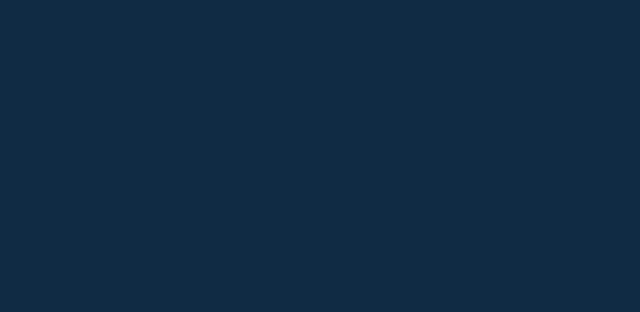
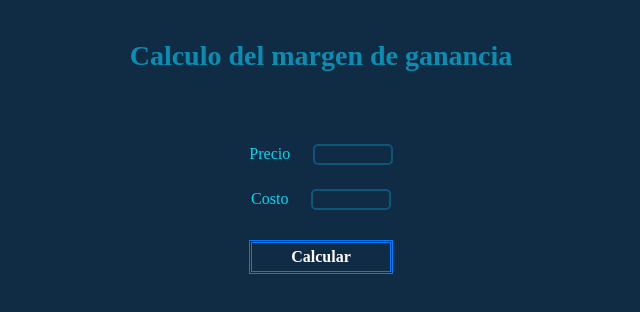
Before and after one commit to drestharx/finance-calculator, a plain HTML site: page earning-percent/earning.html in a window 1280 px wide. Shown: the whole page, without its empty margins (319-959 px from the left). Drawn offline with Linux system fonts and the light colour scheme; files that its build step writes are made by us from their sources; a web font is replaced by a local one.

Commit message:
Concluida la seccion de calculo porcentaje

```diff
--- a/earning-percent/earning.html
+++ b/earning-percent/earning.html
@@ -1,16 +1,38 @@
 <!DOCTYPE html>
-<html lang="en">
+<html lang="es">
 <head>
     <meta charset="UTF-8">
     <meta http-equiv="X-UA-Compatible" content="IE=edge">
     <meta name="viewport" content="width=device-width, initial-scale=1.0">
-    <link rel="stylesheet" href="./styles/style.css">
+    <link rel="stylesheet" href="../styles/earning.css">
     <link rel="preconnect" href="https://fonts.googleapis.com">
     <link rel="preconnect" href="https://fonts.gstatic.com" crossorigin>
+    <link href="https://fonts.googleapis.com/css2?family=Sansita:wght@400;700&display=swap" rel="stylesheet">
     <title>Porcentaje de Ganancias</title>
-    <link rel="stylesheet" href="../styles/earning.css">
 </head>
 <body>
+    <header>
+        <h1>Calculo del margen de ganancia</h1>
+    </header>
+    <main>
 
+        <form class="inputs-container">
+            <div class="price-container">
+                <label class="tags" for="price">Precio</label>
+                <input id="price" type="number">
+            </div>
+
+            <div class="cost-container">
+                <label class="tags" for="cost">Costo</label>
+                <input id="cost" type="number">
+            </div>
+
+            <button class="btn">Calcular</button>
+        </form>
+
+        <p class="p-resultado"></p>
+    </main>
+
+    <script src="./earning.js"></script>
 </body>
 </html>
--- /dev/null
+++ b/earning-percent/earning.js
@@ -0,0 +1,36 @@
+const price = document.querySelector('#price');
+const cost = document.querySelector('#cost');
+const btn = document.querySelector('.btn');
+const resultado = document.querySelector('.resultado');
+const pResultado = document.querySelector('.p-resultado');
+
+//funcion calculos de procentaje
+function calcEarnPercent(event) {
+    event.preventDefault();
+
+    if(!price.value && !cost.value) {
+        pResultado.innerText = 'Ingresa el precio y el costo';
+    } else if(!price.value) {
+        pResultado.innerText = 'Ingresa el precio';
+    } else if(!cost.value){
+        pResultado.innerHTML = 'Ingresa el costo';
+    } else if(price.value && cost.value) {
+
+        const earning = price.value - cost.value;
+        const earnPercent = (earning / price.value) * 100;
+
+        if(earnPercent < 0) {
+            pResultado.innerText = 'Tienes una perdida de: ' + Math.abs(earnPercent.toFixed(2)) + '%';
+        } else if(earnPercent == 0) {
+            pResultado.innerText = 'No existe ganancia, ni perdida.';
+        } else {
+            pResultado.innerText = 'El porcentaje de ganancia es: ' + earnPercent.toFixed(2) + '%';
+        }
+
+    }
+
+
+}
+
+
+btn.addEventListener('click' ,calcEarnPercent);
--- a/styles/earning.css
+++ b/styles/earning.css
@@ -3,8 +3,9 @@
     --light-blue: #03d8f5;
     --blue-title: #098eb3;
     --blue-border: #0d5677;
+    --only-blue: #007aff;
+    --white: #ffffff;
 }
-
 
 * {
     margin: 0;
@@ -14,4 +15,83 @@
 
 html {
     font-size: 62.5%;
+    background-color: var(--black-blue);
 }
+
+header {
+   margin-top: 40px;
+   width: 100vw;
+   height: 60px;
+   min-width: 320px;
+}
+
+header h1 {
+    text-align: center;
+    font-family: 'Sansita';
+    font-size: 2.8rem;
+    font-weight: 700;
+    color: var(--blue-title);
+}
+
+main {
+    width: 100vw;
+    height: auto;
+    margin-top: 20px;
+    display: flex;
+    flex-direction: column;
+    align-items: center;
+}
+
+main .inputs-container {
+    height: 80%;
+    display: flex;
+    flex-direction: column;
+    align-items: center;
+}
+
+.price-container, .cost-container {
+    margin-top: 24px;
+}
+
+.price-container input, .cost-container input {
+    width: 80px;
+    margin-left: 20px;
+    background: transparent;
+    font-size: 1.5rem;
+    font-family: 'Sansita';
+    font-weight: 400;
+    border: 2px solid var(--blue-border);
+    border-radius: 5px;
+    color: white;
+    text-align: center;
+}
+
+.tags {
+    font-size: 1.6rem;
+    font-family: 'Sansita';
+    font-weight: 400;
+    color: var(--light-blue);
+}
+
+.inputs-container .btn {
+    width: 100%;
+    height: auto;
+    margin-top: 30px;
+    padding: 5px 0px;
+    font-size: 1.6rem;
+    font-family: 'Sansita';
+    font-weight: 700;
+    color: var(--white);
+    background: transparent;
+    border: 3px double var(--only-blue);
+}
+
+.p-resultado {
+    max-width: 350px;
+    margin-top: 30px;
+    font-family: 'Sansita';
+    font-size: 2.4rem;
+    font-weight: 700;
+    color: var(--white);
+    text-align: center;
+}
--- a/styles/style.css
+++ b/styles/style.css
@@ -54,6 +54,7 @@ h1 {
     padding: 35px;
     font-family: 'Sansita';
     font-size: 2rem;
+    font-weight: 400;
     text-decoration: none;
     background-color: transparent;
     color: white;
```
